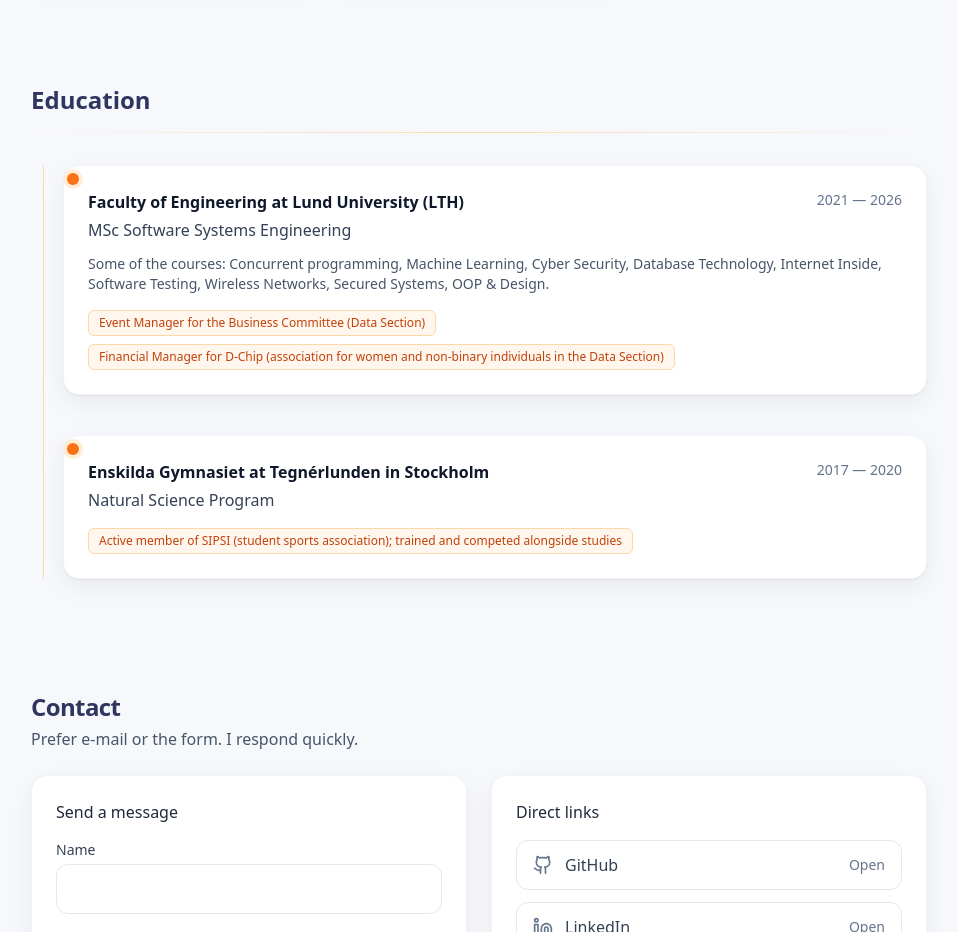
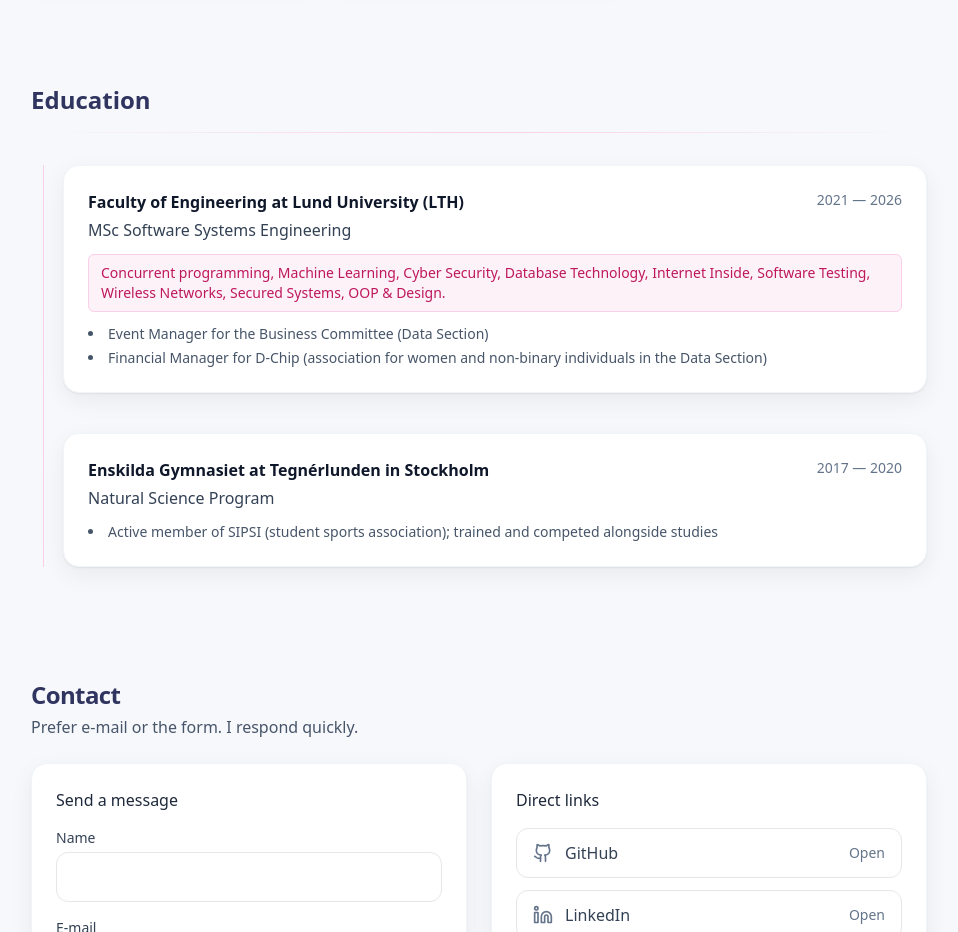
Before and after one commit to EbbacnLundgren/portfolio, a Next.js app: page / in a window 1280 px wide. Shown: the part 2380-3312 px from the top of the page, without its empty margins (161-1119 px from the left). Built offline with nearby package versions, Linux system fonts and the light colour scheme.

Commit message:
Small improvements

```diff
--- a/components/EducationSection.tsx
+++ b/components/EducationSection.tsx
@@ -6,18 +6,14 @@ export default function EducationSection() {
     <section id="education" className="container-prose py-16">
       <header className="mb-8">
         <h2 className="text-2xl font-semibold text-ink-900">Education</h2>
-        <div className="mt-4 h-px bg-gradient-to-r from-transparent via-orange-200 to-transparent" />
+        <div className="mt-4 h-px bg-gradient-to-r from-transparent via-pink-200 to-transparent" />
       </header>
 
       <ul className="relative pl-6 md:pl-8">
-        {/* vertikal linje */}
-        <span className="pointer-events-none absolute left-2 top-0 bottom-0 w-px bg-orange-200 md:left-3" />
+        <span className="pointer-events-none absolute left-2 top-0 bottom-0 w-px bg-pink-200 md:left-3" />
 
         {data.education.map((e) => (
           <li key={`${e.school}-${e.period}`} className="relative mb-10 last:mb-0">
-            {/* punkt */}
-            <span className="absolute left-0 top-2 h-3 w-3 rounded-full bg-orange-500 ring-4 ring-orange-100 md:left-1" />
-
             <article className="card p-6 transition hover:-translate-y-1 hover:shadow-lg">
               <header className="flex items-start justify-between gap-6">
                 <h3 className="font-semibold text-slate-900">
@@ -29,20 +25,18 @@ export default function EducationSection() {
               <p className="mt-1 text-slate-700">{e.degree}</p>
 
               {e.details && (
-                <p className="mt-3 text-sm text-slate-600">{e.details}</p>
+                <p className="mt-3 text-sm rounded-md bg-pink-50 px-3 py-2 text-pink-700 border border-pink-200">
+                  {e.details}
+                </p>
               )}
 
+
               {e.involvement?.length ? (
-                <div className="mt-4 flex flex-wrap gap-2">
+                <ul className="mt-3 list-disc list-inside text-sm text-slate-600 space-y-1">
                   {e.involvement.map((x) => (
-                    <span
-                      key={x}
-                      className="px-2.5 py-1 text-xs rounded-md border border-orange-200 bg-orange-50 text-orange-700"
-                    >
-                      {x}
-                    </span>
+                    <li key={x}>{x}</li>
                   ))}
-                </div>
+                </ul>
               ) : null}
             </article>
           </li>
--- a/content/data.ts
+++ b/content/data.ts
@@ -105,7 +105,7 @@ export const data = {
       degree: "MSc Software Systems Engineering",
       period: "2021 — 2026",
       details:
-      "Some of the courses: Concurrent programming, Machine Learning, Cyber Security, Database Technology, Internet Inside, Software Testing, Wireless Networks, Secured Systems, OOP & Design.",
+      "Concurrent programming, Machine Learning, Cyber Security, Database Technology, Internet Inside, Software Testing, Wireless Networks, Secured Systems, OOP & Design.",
       involvement: [
         "Event Manager for the Business Committee (Data Section)",
         "Financial Manager for D-Chip (association for women and non-binary individuals in the Data Section)",
```
